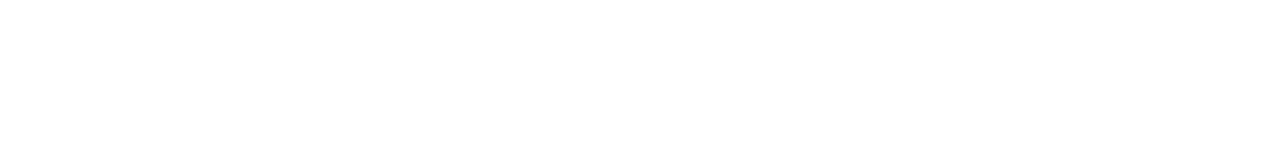
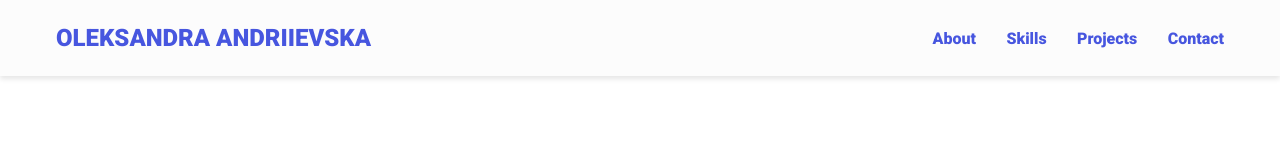
Before and after one commit to alexaandrievskaya/oleksandra-andriievska, a website: page index.html in a window 1280 px wide. Drawn offline with nearby package versions, Linux system fonts and the light colour scheme.

Commit message:
UPD: added navbar section

```diff
--- a/assets/css/styles.css
+++ b/assets/css/styles.css
@@ -46,3 +46,48 @@ a:hover {
 body {
   font-family: var(--font-family);
 }
+
+/*Navbar*/
+nav {
+  position: sticky;
+  top: 0;
+  left: 0;
+  z-index: 1;
+  display: flex;
+  align-items: center;
+  justify-content: space-between;
+  padding: 1.5rem 3.5rem;
+  background-color: var(--bg-color);
+  box-shadow: 0 3px 5px rgba(0, 0, 0, 0.1);
+}
+
+nav h1 {
+  color: var(--primary-color);
+}
+
+nav a {
+  color: var(--primary-color);
+  transition: var(--transition);
+}
+nav a:hover {
+  color: var(--secondary-color);
+  border-bottom: 2px solid var(--secondary-color);
+}
+
+nav ul {
+  display: flex;
+  gap: 1.9rem;
+}
+
+nav ul li {
+  font-weight: var(--bold-font);
+}
+
+.burger-menu {
+  color: var(--primary-color);
+  font-size: 2rem;
+  border: 0;
+  background-color: transparent;
+  cursor: pointer;
+  display: none;
+}
--- a/index.html
+++ b/index.html
@@ -31,7 +31,18 @@
 
   <body>
     <!-- Navbar -->
-
+    <nav>
+      <h1>OLEKSANDRA ANDRIIEVSKA</h1>
+      <ul class="navigation">
+        <li><a href="#about" class="nav-link">About</a></li>
+        <li><a href="#skills" class="nav-link">Skills</a></li>
+        <li><a href="#projects" class="nav-link">Projects</a></li>
+        <li><a href="#contact" class="nav-link">Contact</a></li>
+      </ul>
+      <button class="burger-menu" id="burger-menu">
+        <ion-icon class="bars" name="menu-outline"></ion-icon>
+      </button>
+    </nav>
     <!-- Hero Section -->
 
     <!-- More about -->
```
